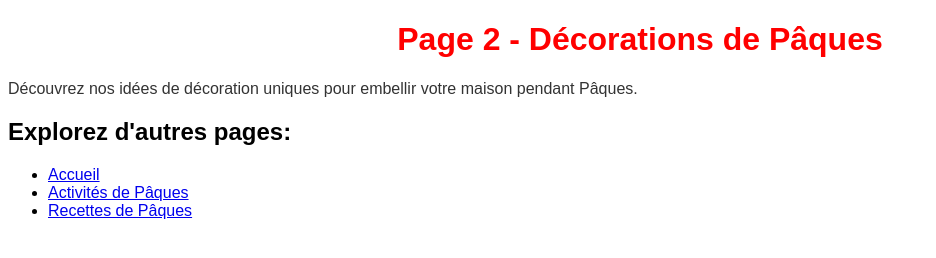
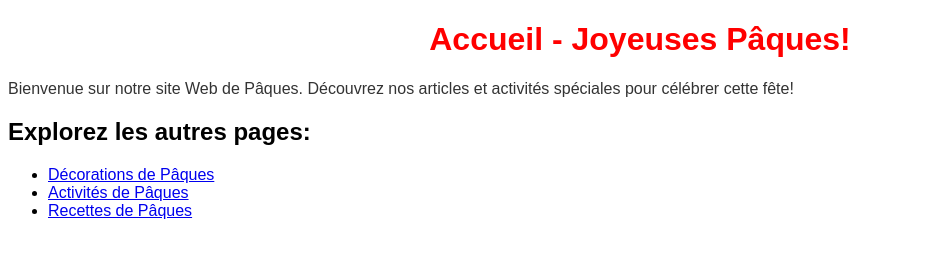
Before and after one commit to marieleadiab/marieleadiab.github.io, a plain HTML site: page index.html in a window 1280 px wide. Shown: the whole page, without its empty margins (0-936 px from the left). Drawn offline with Linux system fonts and the light colour scheme.

Commit message:
Update index.html

```diff
--- a/index.html
+++ b/index.html
@@ -4,17 +4,16 @@
 <head>
   <meta charset="utf-8">
   <meta name="viewport" content="width=device-width">
-  <title>Page 2 - Décorations de Pâques</title>
+  <title>Accueil - Pâques</title>
   <link href="feuilledestyle.css" rel="stylesheet" type="text/css" />
 </head>
 
 <body>
-  <h1>Page 2 - Décorations de Pâques</h1>
-  <p>Découvrez nos idées de décoration uniques pour embellir votre maison pendant Pâques.</p>
-
-  <h2>Explorez d'autres pages:</h2>
+  <h1>Accueil - Joyeuses Pâques!</h1>
+  <p>Bienvenue sur notre site Web de Pâques. Découvrez nos articles et activités spéciales pour célébrer cette fête!</p>
+  <h2>Explorez les autres pages:</h2>
   <ul>
-    <li><a href="page1.html">Accueil</a></li>
+    <li><a href="page2.html">Décorations de Pâques</a></li>
     <li><a href="page3.html">Activités de Pâques</a></li>
     <li><a href="page4.html">Recettes de Pâques</a></li>
   </ul>
```
